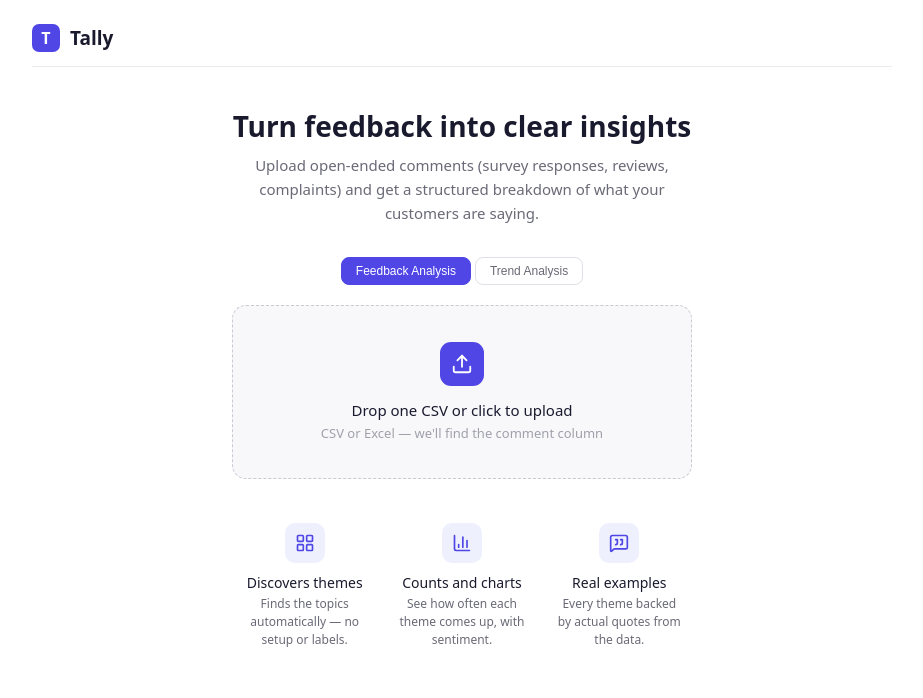
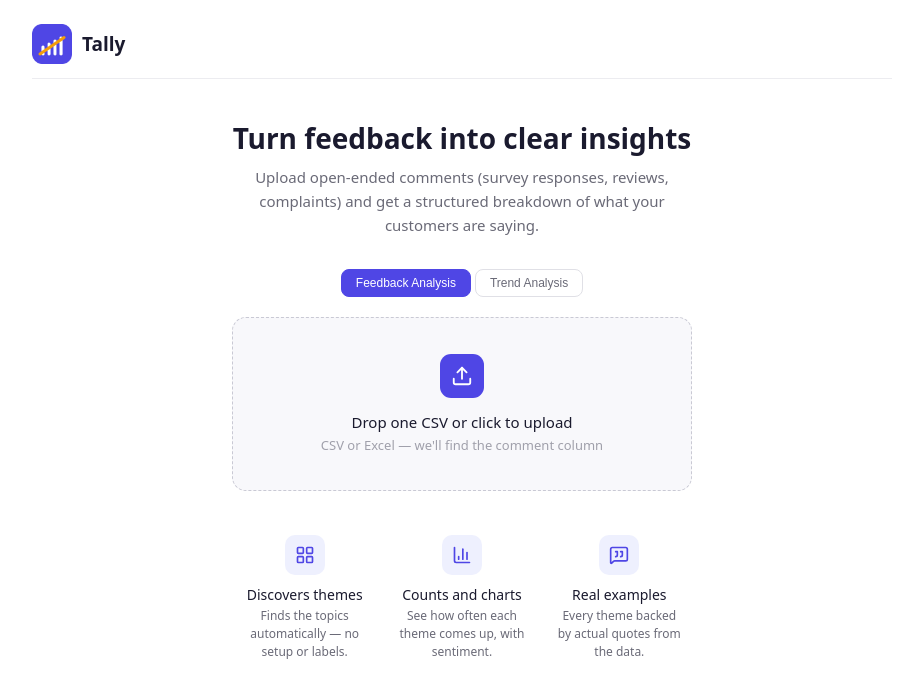
Before and after one commit to caoxiang427-ship-it/Tally, a React (Vite) app: page / in a window 1280 px wide. Shown: the top 698 px of the page, without its empty margins (178-1101 px from the left). Built offline with nearby package versions, Linux system fonts and the light colour scheme.

Commit message:
Fix bug: NaN in metadata crashed JSON serialisation; Refine UI

```diff
--- a/src/App.css
+++ b/src/App.css
@@ -16,6 +16,11 @@
 .topbar { display: flex; align-items: center; justify-content: space-between; padding-bottom: 14px; border-bottom: 1px solid #ececf0; margin-bottom: 20px; }
 .brand { display: flex; align-items: center; gap: 10px; }
 .logo { width: 28px; height: 28px; border-radius: 7px; background: #4f46e5; color: #fff; display: flex; align-items: center; justify-content: center; font-weight: 600; }
+.logo-badge {
+  width: 40px;
+  height: 40px;
+  display: block;
+}
 .brand-name { font-size: 19px; font-weight: 600; }
 .chip { font-size: 12px; color: #8a8a99; padding-left: 10px; border-left: 1px solid #ececf0; }
 .btn { font-size: 13px; color: #444; background: #fff; border: 1px solid #d9d9e0; border-radius: 8px; padding: 6px 12px; cursor: pointer; }
@@ -161,7 +166,7 @@
   align-items: center;
   justify-content: center;
   z-index: 1000;
-  animation: fadeIn 0.2s ease-out;
+  animation: fadeIn 2.0s ease-out;
 }
 
 .modal-card {
@@ -172,7 +177,7 @@
   box-shadow: 0 10px 25px -5px rgba(0, 0, 0, 0.1), 0 8px 10px -6px rgba(0, 0, 0, 0.1);
   padding: 24px;
   margin: 0 auto;
-  animation: slideUp 0.25s cubic-bezier(0.16, 1, 0.3, 1);
+  animation: slideUp 2.0s cubic-bezier(0.16, 1, 0.3, 1);
 }
 
 .col-select {
--- a/src/App.jsx
+++ b/src/App.jsx
@@ -1,9 +1,10 @@
 import { useState } from "react";
 import "./App.css";
 import { LayoutGrid, BarChart3, MessageSquareQuote, Upload } from "lucide-react";
+import tallyLogo from './assets/tally_icon.png';
 
 const API = "http://127.0.0.1:8000";
-const COLORS = { negative: "#E24B4A", positive: "#639922", neutral: "#B4B2A9" };
+const COLORS = { negative: "#f43f5e", positive: "#10b981", neutral: "#B4B2A9" };
 const EXCLUDED = "__excluded__";
 
 export default function App() {
@@ -248,7 +249,7 @@ export default function App() {
     <div className="app">
       <header className="topbar">
         <div className="brand">
-          <div className="logo">T</div>
+          <img src={tallyLogo} alt="Tally logo" className="logo-badge" />
           <span className="brand-name">Tally</span>
           {data && !showLanding && <span className="chip">{data.total} rows</span>}
         </div>
@@ -257,7 +258,7 @@ export default function App() {
             <button className="btn" onClick={() => setShowLanding(true)}>Start a new analysis</button>
           )}
           {data && !showLanding && (
-            <button className="btn" onClick={() => exportCSV(data.results, corrections)}>Export CSV</button>
+            <button className="btn" onClick={() => exportCSV(data.results, corrections)}>Export classified CSV</button>
           )}
         </div>
       </header>
```
Also changed, not shown: src/assets/tally_icon.png (added), 1 other file (tests, documents, lock files or other folders).
